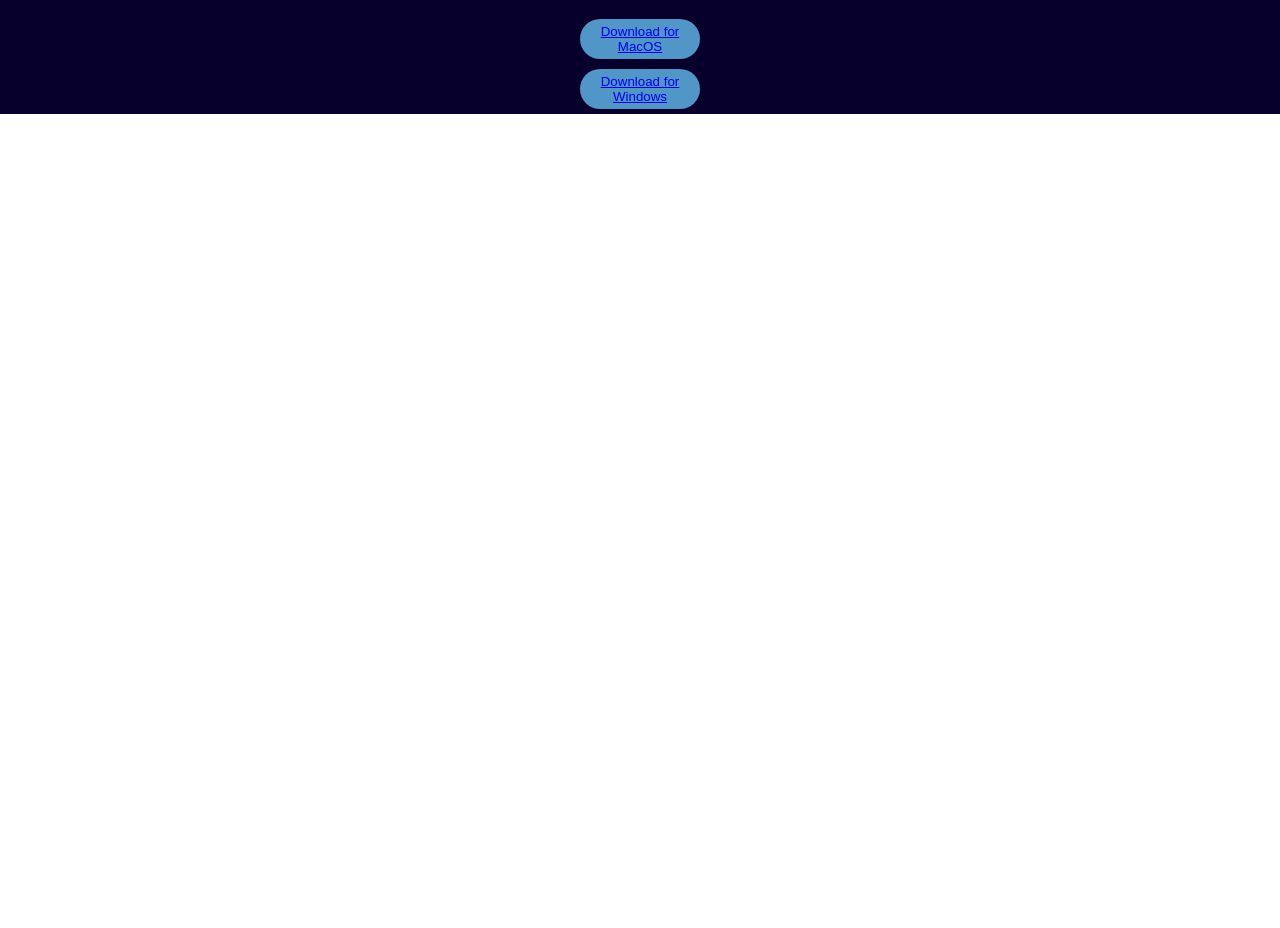
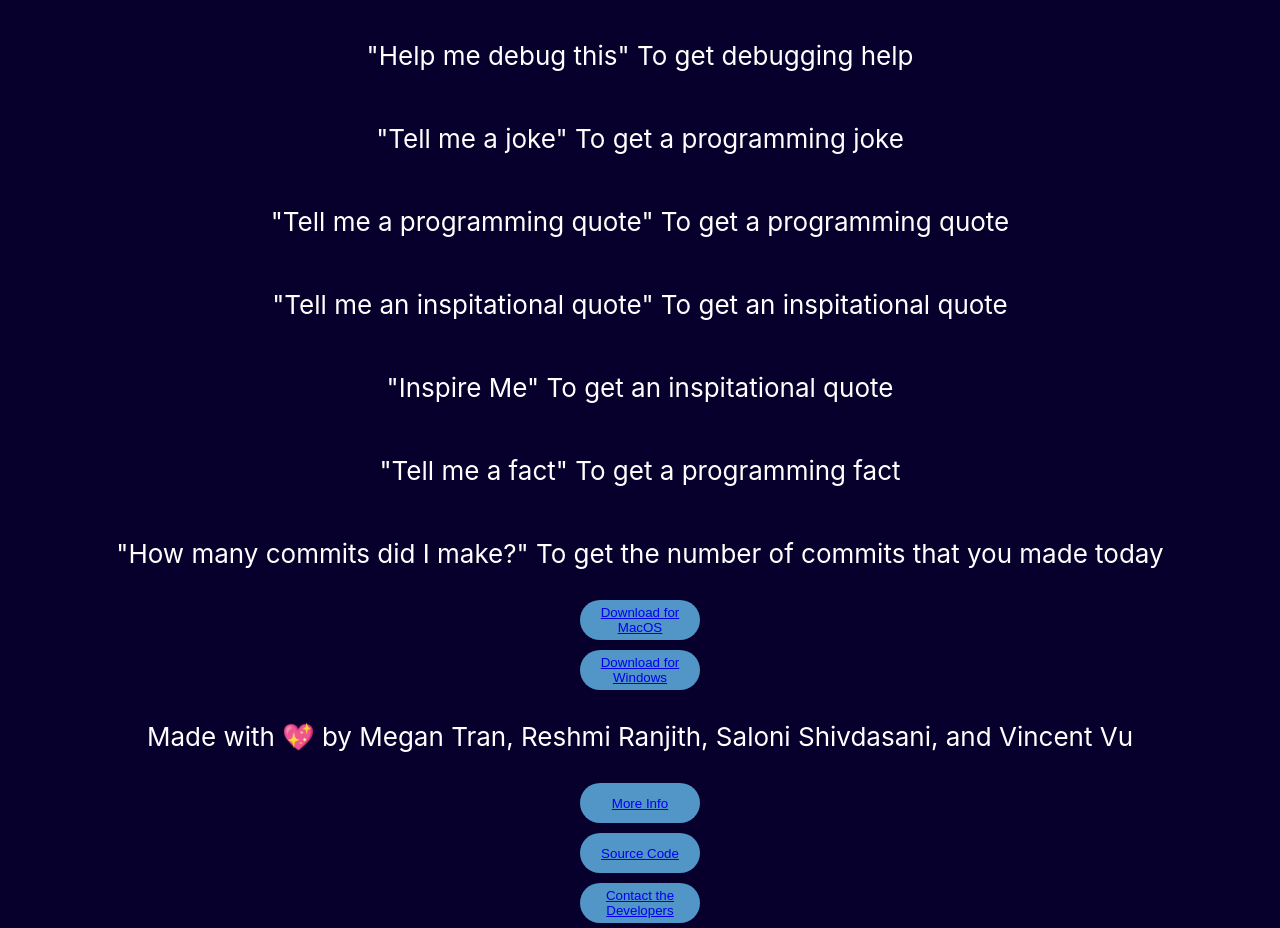
Before and after one commit to ReshmiCode/Quack-The-Code, a React (Create React App) app in the folder app/: page / in a window 1280 px wide. Shown: the part 1580-2508 px from the top of the page. Before the commit the page ends 1694 px from the top, so only its background shows below. Built offline with nearby package versions, Linux system fonts and the light colour scheme.

Commit message:
Main website

```diff
--- a/app/src/HomePage.js
+++ b/app/src/HomePage.js
@@ -53,7 +53,14 @@ function HomePage() {
             Go to App{" "}
           </button>
         </Link>
-        <h2>Commands:</h2>
+        <h2>Sample Commands:</h2>
+        <p>"Help me debug this" To get debugging help</p>
+        <p>"Tell me a joke" To get a programming joke</p>
+        <p>"Tell me a programming quote" To get a programming quote</p>
+        <p>"Tell me an inspitational quote" To get an inspitational quote</p>
+        <p>"Inspire Me" To get an inspitational quote</p>
+        <p>"Tell me a fact" To get a programming fact</p>
+        <p>"How many commits did I make?" To get the number of commits that you made today</p>
         <button
             style={{
               width: 120,
@@ -88,6 +95,60 @@ function HomePage() {
             </a>
             {" "}
           </button>
+          <p>
+            Made with 💖 by Megan Tran, Reshmi Ranjith, Saloni Shivdasani, and Vincent Vu
+          </p>
+          <button
+            style={{
+              width: 120,
+              height: 40,
+              margin: 5,
+              borderRadius: 20,
+              backgroundColor: "#5295c7",
+              border: "none",
+              color: "#07002c",
+            }}
+          >
+            {" "}
+            <a href="https://devpost.com/software/recycle-bun" target="_blank" rel="noopener noreferrer" download>
+              More Info
+            </a>
+            {" "}
+          </button>
+          <button
+            style={{
+              width: 120,
+              height: 40,
+              margin: 5,
+              borderRadius: 20,
+              backgroundColor: "#5295c7",
+              border: "none",
+              color: "#07002c",
+            }}
+          >
+            {" "}
+            <a href="https://github.com/ReshmiCode/Coding-Companion" target="_blank" rel="noopener noreferrer" download>
+              Source Code
+            </a>
+            {" "}
+          </button>
+          <button
+            style={{
+              width: 120,
+              height: 40,
+              margin: 5,
+              borderRadius: 20,
+              backgroundColor: "#5295c7",
+              border: "none",
+              color: "#07002c",
+            }}
+          >
+            {" "}
+            <a href="mailto:hackathon.dream.team.utd@gmail.com" target="_blank" rel="noopener noreferrer" download>
+              Contact the Developers
+            </a>
+            {" "}
+          </button>
       </header>
     </div>
   );
```
